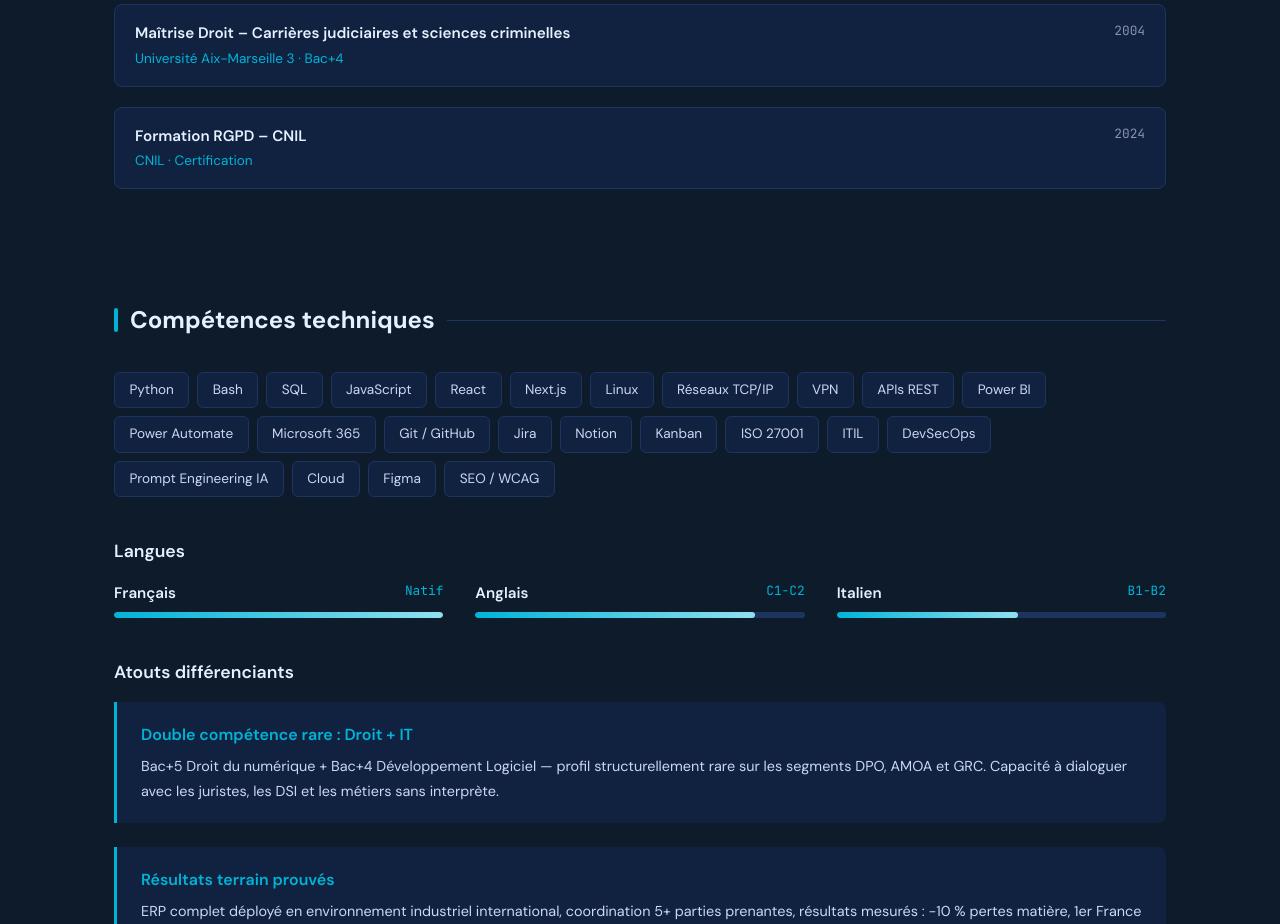
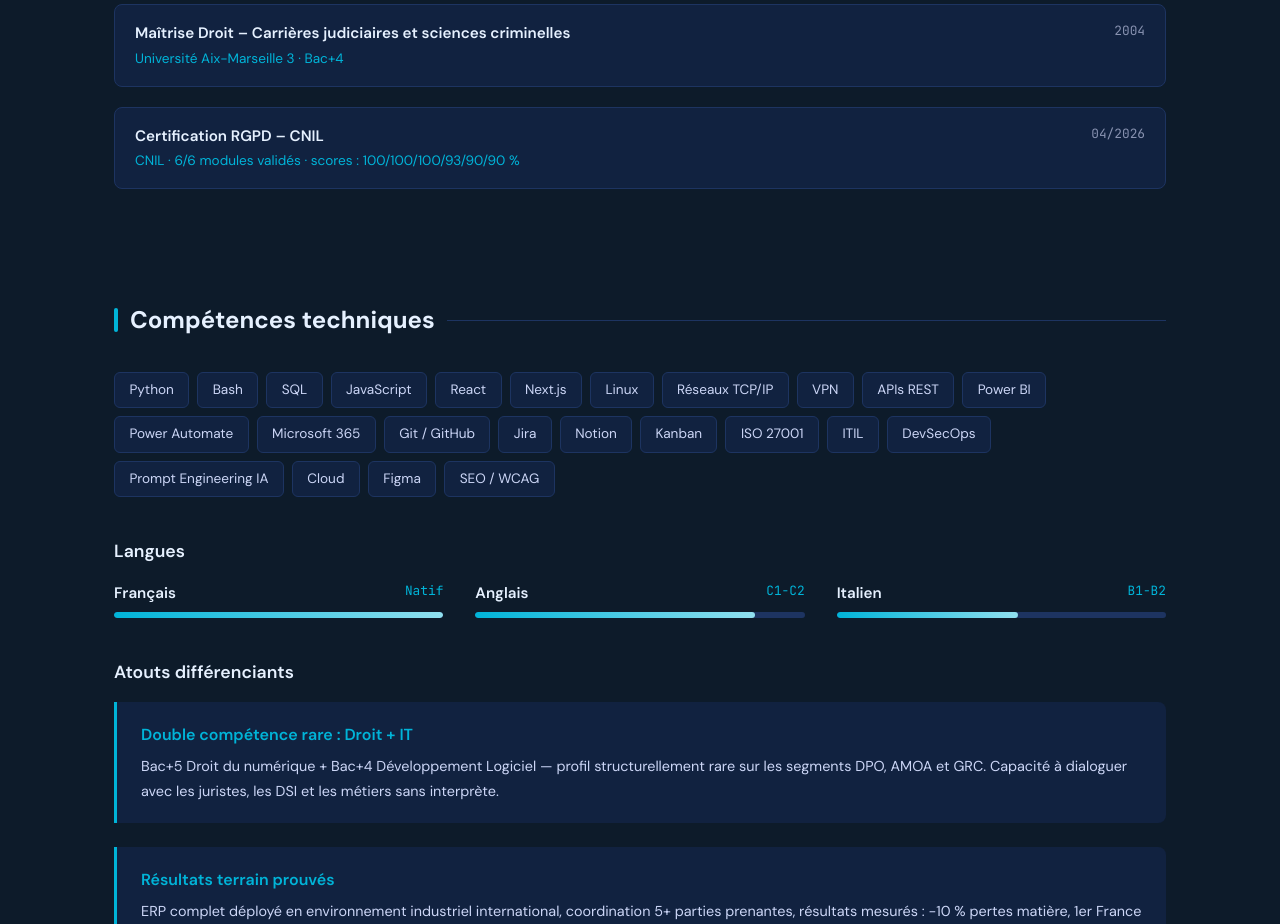
Before and after one commit to SupMBH/supmbh-site, a React (Vite) app: page / in a window 1280 px wide. Shown: the part 4240-5164 px from the top of the page. Built offline with nearby package versions, Linux system fonts and the light colour scheme.

Commit message:
+ certif RGPD mod

```diff
--- a/src/data/content.js
+++ b/src/data/content.js
@@ -116,9 +116,9 @@ export const formations = [
     date: '2004',
   },
   {
-    title: 'Formation RGPD – CNIL',
-    org: 'CNIL · Certification',
-    date: String(CURRENT_YEAR),
+    title: 'Certification RGPD – CNIL',
+    org: 'CNIL · 6/6 modules validés · scores : 100/100/100/93/90/90 %',
+    date: '04/2026',
   },
 ];
 
```
